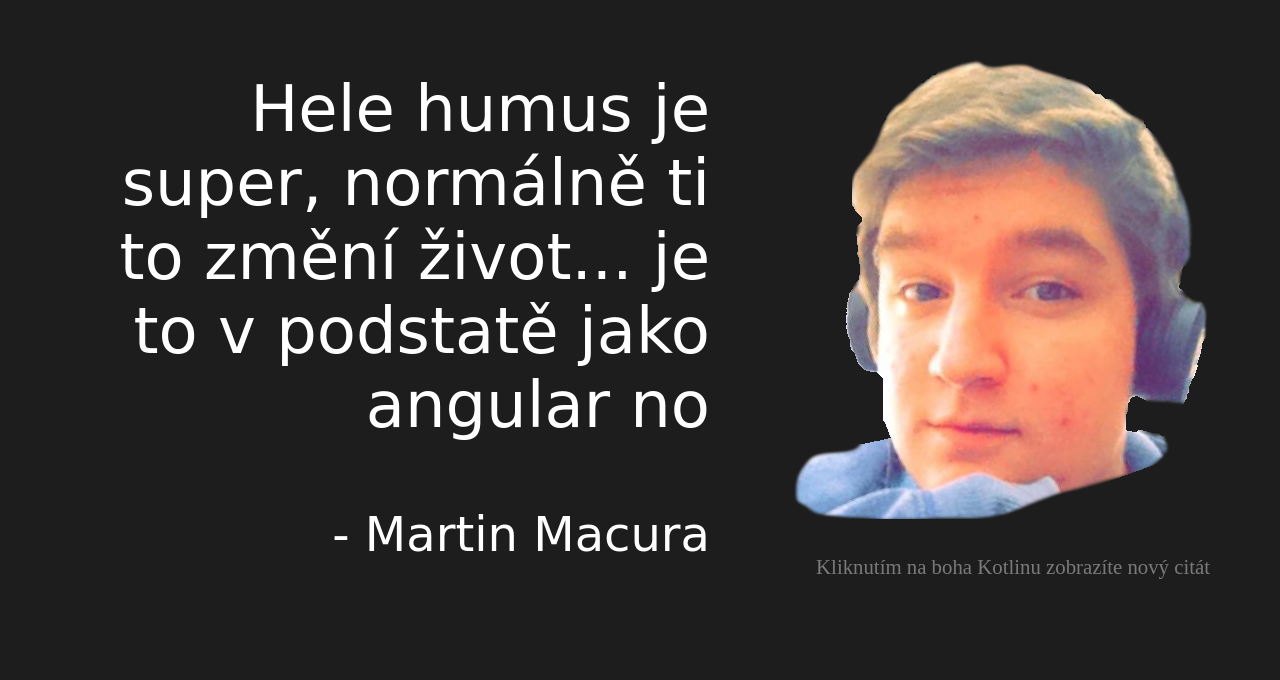
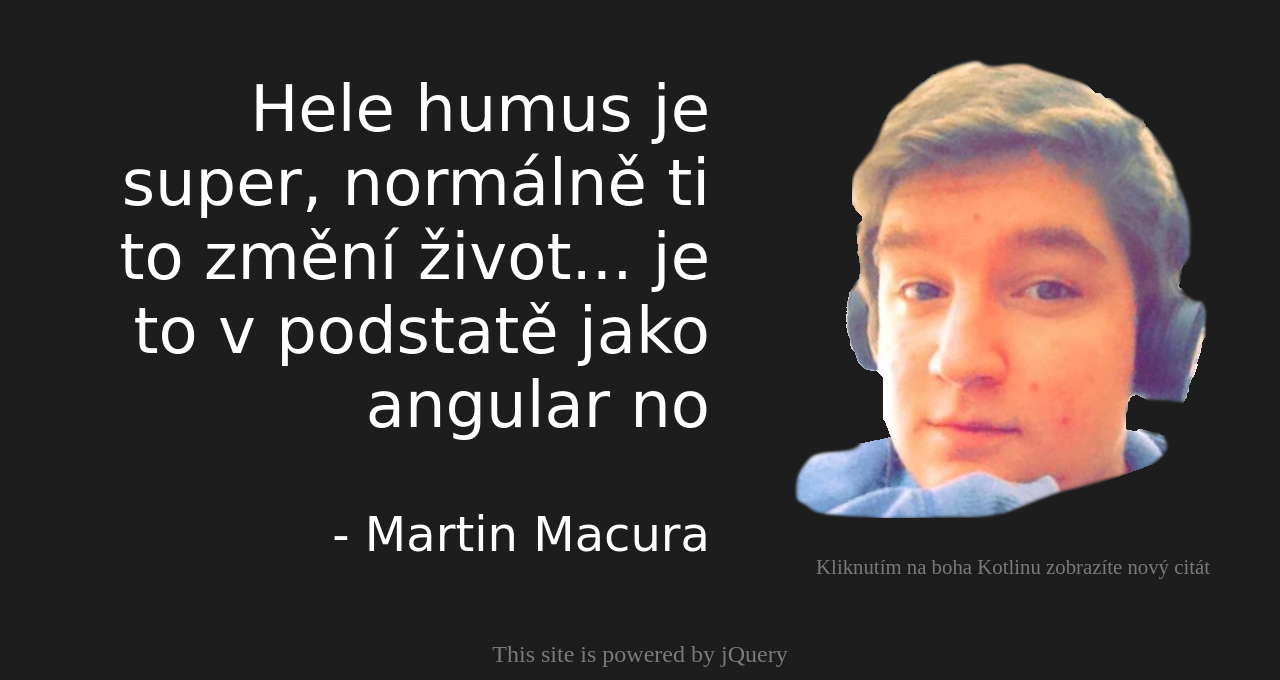
Before and after one commit to PeanutButte7/Martin-Macura-Quotes, a plain HTML site: page index.html in a window 1280 px wide. Shown: the part 120-800 px from the top of the page. Drawn offline with Linux system fonts and the light colour scheme; a web font is replaced by a local one.

Commit message:
Initial commit

```diff
--- a/index.html
+++ b/index.html
@@ -8,6 +8,7 @@
     <link rel="stylesheet" type="text/css" href="styles.css"/>
 </head>
 <body>
+    <div class="content">
         <div class="main">
             <div class="quote">
                 <p>Hele humus je super, normálně ti to změní život... je to v podstatě jako angular no</p>
@@ -18,5 +19,9 @@
                 <p class="hint">Kliknutím na boha Kotlinu zobrazíte nový citát</p>
             </div>
         </div>
+    </div>
+    <footer>
+        <span>This site is powered by jQuery</span>
+    </footer>
 </body>
 </html>
--- a/styles.css
+++ b/styles.css
@@ -1,9 +1,13 @@
 body {
     background-color: #1d1d1d;
     color: white;
-    font-family: 'Italianno', cursive;
+    font-family: serif;
     font-size: 4rem;
     text-align: center;
+}
+
+.content {
+    height: calc(100vh - 240px);
 }
 
 .main {
@@ -14,6 +18,7 @@ body {
 }
 
 .quote {
+    font-family: 'Italianno', cursive;
     display: inline-block;
     width: 40rem;
     text-align: right;
@@ -24,8 +29,19 @@ body {
 }
 
 .hint {
-    font-family: serif;
     font-size: 1.3rem;
     color: #7a7a7a;
     text-align: right;
 }
+
+footer {
+    font-size: 1.5rem;
+    height: 100px;
+    color: #7a7a7a;
+    display: flex;
+    justify-content: center;
+}
+
+footer span {
+    align-self: flex-end;
+}
```
Lines whose indentation alone changed are shown as unchanged.
